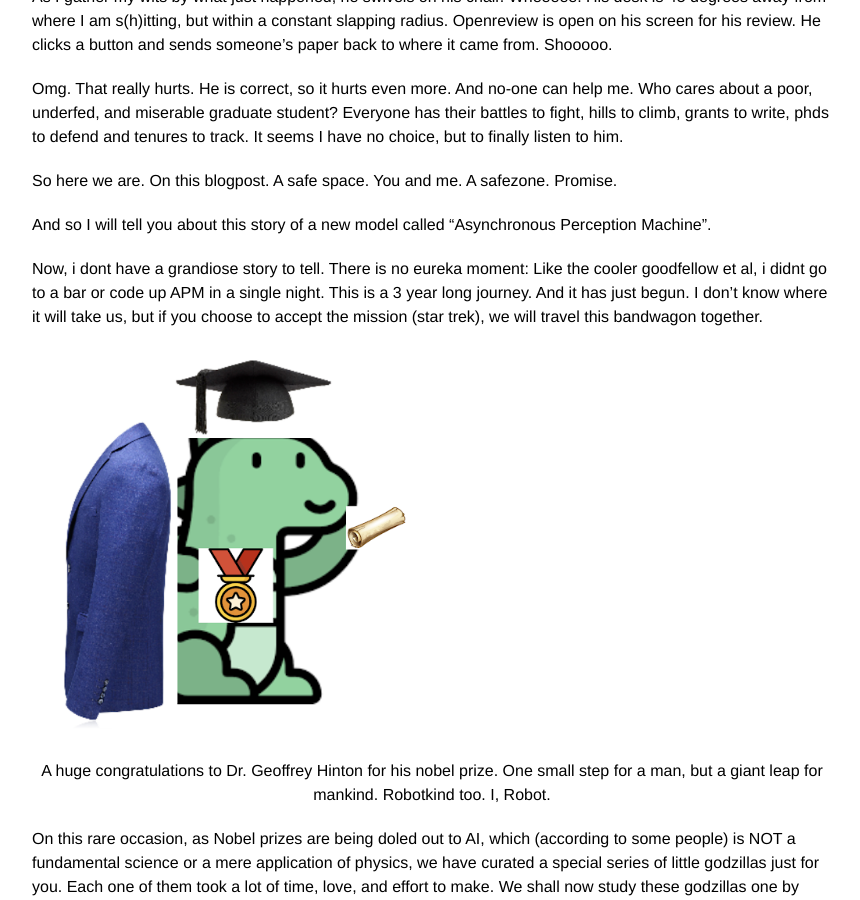
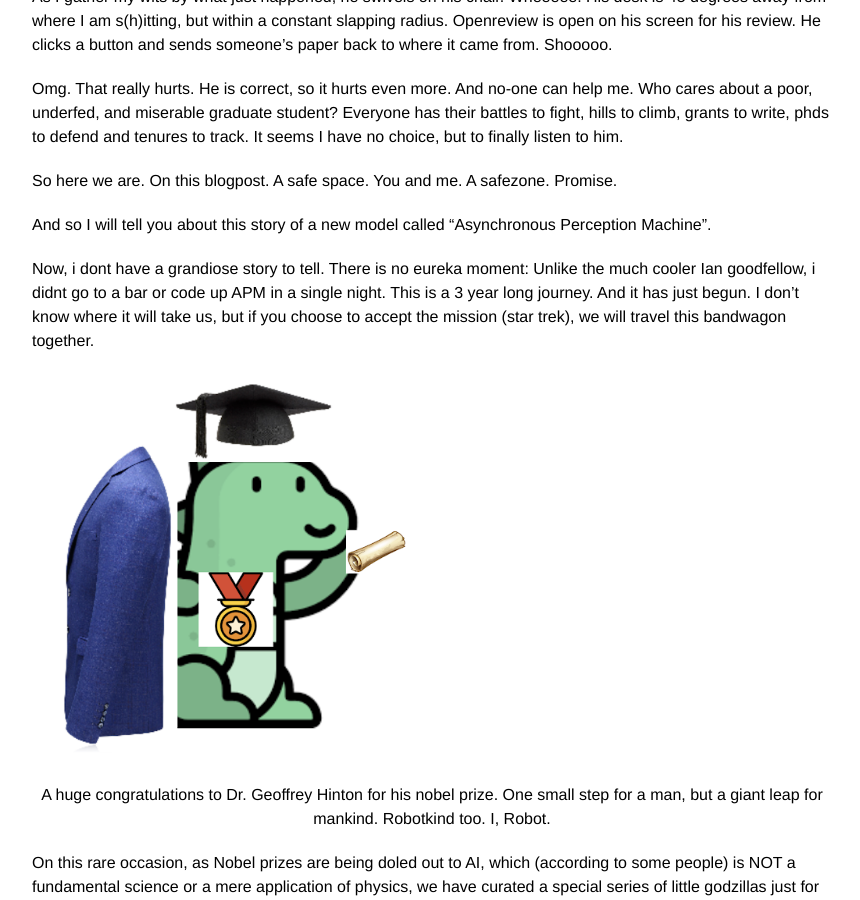
Before and after one commit to rajatmodi62/rajatmodi62.github.io, a Jekyll site: the page built from _posts/2024-10-26-hinton_apm.md, in a window 1280 px wide and 900 px high, scrolled down 1246 px. Shown: the whole window, without its empty margins (208-1068 px from the left). Built offline with Jekyll 4.4.1, drawn with Linux system fonts in a browser that asks for light colours; comment, search, counter and statistics services are not loaded.

Commit message:
soft link blog

```diff
--- a/_posts/2024-10-26-hinton_apm.md
+++ b/_posts/2024-10-26-hinton_apm.md
@@ -32,7 +32,7 @@ So here we are. On this blogpost. A safe space. You and me. A safezone. Promise.
 
 And so I will tell  you about this story  of a new model called "Asynchronous Perception Machine".
 
-Now, i dont have a grandiose story to tell. There is no eureka moment: Like the cooler goodfellow et al, i didnt go to a bar or code up APM in a single night. This is a 3 year long journey. And it has just begun. I don't know where it will take us, but if you choose to accept the mission (star trek), we will travel this bandwagon together.
+Now, i dont have a grandiose story to tell. There is no eureka moment: Unlike the much cooler Ian goodfellow, i didnt go to a bar or code up APM in a single night. This is a 3 year long journey. And it has just begun. I don't know where it will take us, but if you choose to accept the mission (star trek), we will travel this bandwagon together.
 
 
 
```
